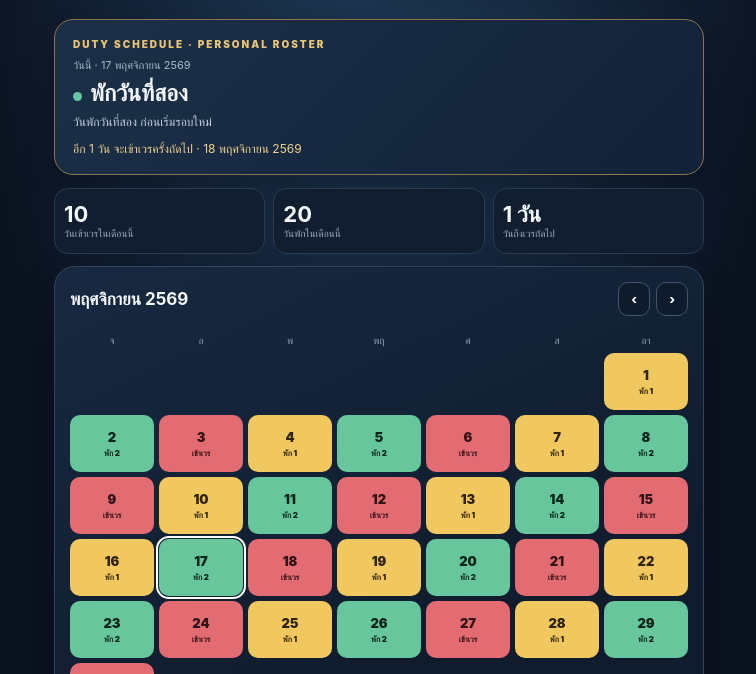
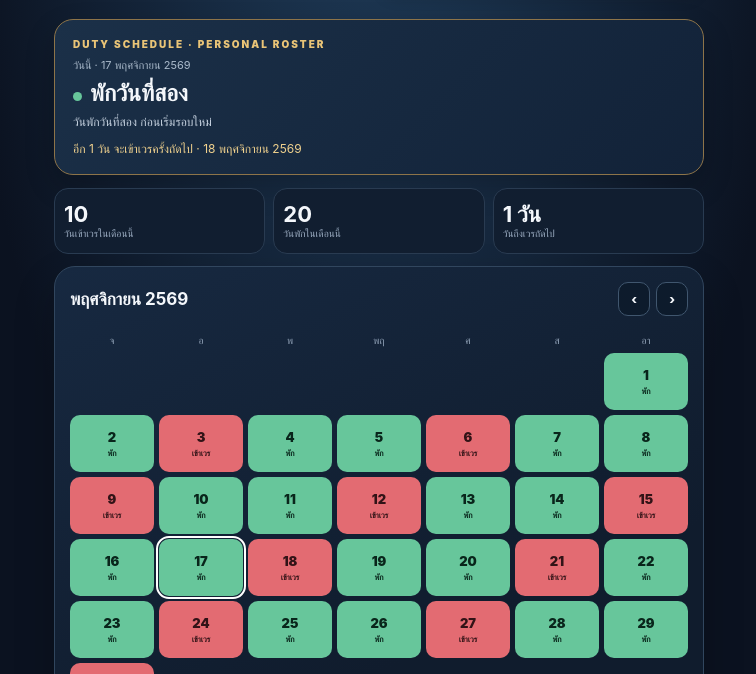
Before and after one commit to tanktank341-netizen/mission-inspector-public, a plain HTML site: page index.html in a window 1280 px wide. Both pictures are taken after a click on the button "🗓 DUTY SCHEDULE". Shown: the part 120-794 px from the top of the page, without its empty margins (261-1017 px from the left). Drawn offline with Linux system fonts and the light colour scheme.

Commit message:
Simplify rest days to one green Rest status and button

```diff
--- a/index.html
+++ b/index.html
@@ -157,7 +157,7 @@ body.focus-open{overflow:hidden}
 .duty-day .duty-num{font-size:13px;font-weight:900}
 .duty-day .duty-tag{font-size:8px;font-weight:900;line-height:1}
 .duty-day.work{background:#e36b72;color:#321317}
-.duty-day.rest1{background:#f0c85f;color:#30250a}
+.duty-day.rest1{background:#67c69b;color:#09251b}
 .duty-day.rest2{background:#67c69b;color:#09251b}
 .duty-day.empty{background:transparent}
 .duty-day.outside{background:#1a2a40;color:#71839a}
@@ -547,7 +547,7 @@ show();
   const override=dutyRestOverrides[key];
   if(override){
    const kind=override===true?"rest1":override;
-   const labels={work:["เข้าเวร 24 ชั่วโมง","08:00 น. – 08:00 น. ของวันถัดไป"],rest1:["พักวันแรก","วันพักหลังเข้าเวร"],rest2:["พักวันที่สอง","วันพักวันที่สอง ก่อนเริ่มรอบใหม่"]};
+   const labels={work:["เข้าเวร 24 ชั่วโมง","08:00 น. – 08:00 น. ของวันถัดไป"],rest:["พัก","กำหนดเป็นวันพัก"],rest1:["พัก","วันพักหลังเข้าเวร"],rest2:["พัก","วันพักวันที่สอง ก่อนเริ่มรอบใหม่"]};
    if(labels[kind])return {kind,label:labels[kind][0],detail:labels[kind][1]+" · กำหนดเอง",custom:true};
   }
   return base;
@@ -556,7 +556,7 @@ show();
  function renderDuty(){
   const today=dateOnly(new Date()),todayState=dutyState(today);
   byId("dutyTodayLabel").textContent="วันนี้ · "+dutyThaiDate(today);
-  const colors={work:"#e36b72",rest1:"#f0c85f",rest2:"#67c69b",outside:"#9aabc0"};
+  const colors={work:"#e36b72",rest:"#67c69b",rest1:"#67c69b",rest2:"#67c69b",outside:"#9aabc0"};
   byId("dutyTodayStatus").innerHTML='<span style="display:inline-block;width:9px;height:9px;border-radius:50%;background:'+colors[todayState.kind]+';margin-right:8px"></span>'+todayState.label;
   byId("dutyTodayDetail").textContent=todayState.detail;
   let nextDays=null,nextDate=null;
@@ -574,7 +574,7 @@ show();
    const b=document.createElement("button");b.type="button";b.className="duty-day "+st.kind;
    if(d.getTime()===today.getTime())b.classList.add("today");
    if(d.getTime()===dutySelected.getTime())b.classList.add("selected");
-   const tag=st.kind==="work"?"เข้าเวร":st.kind==="rest1"?"พัก 1":st.kind==="rest2"?"พัก 2":"";
+   const tag=st.kind==="work"?"เข้าเวร":(st.kind==="rest"||st.kind==="rest1"||st.kind==="rest2")?"พัก":"";
    const dayKey=dateKey(d),shopVisit=goldShopVisits[dayKey],mission=calendarMissions[dayKey]||"";
    // ภารกิจหรือร้านทองที่บันทึกไว้จะแทนป้ายสถานะเดิม และทำให้วันนั้นเป็นสีแดง
    if(mission||shopVisit)b.classList.add("mission-work");
@@ -591,8 +591,7 @@ show();
   const canEdit=selectedState.kind!=="outside";
   const actions=canEdit?'<div class="duty-edit-actions">'+
    '<button type="button" class="set-work" id="setDutyWork">🔴 กำหนดเป็นวันเข้าเวร</button>'+
-   '<button type="button" class="set-rest1" id="setDutyRest1">🟡 กำหนดเป็นวันพัก 1</button>'+
-   '<button type="button" class="set-rest2" id="setDutyRest2">🟢 กำหนดเป็นวันพัก 2</button>'+
+   '<button type="button" class="set-rest2" id="setDutyRest">🟢 กำหนดเป็นวันพัก</button>'+
    '<button type="button" class="remove-rest" id="resetDutyDay" '+(hasOverride?'':'disabled')+'>↶ คืนค่าตารางเวรเดิม</button>'+
    '</div><div class="duty-edit-note">เลือกประเภทวันเพื่อเพิ่มหรือแก้ไขได้ทันที · ปุ่มคืนค่าจะลบการแก้ไขเฉพาะวันที่เลือก และกลับไปใช้รอบเวรปกติ</div>':'';
   const currentMission=calendarMissions[selectedKey]||"";
@@ -612,10 +611,9 @@ show();
   if(saveMission)saveMission.addEventListener("click",()=>{const value=missionInput.value.trim();if(!value){alert("กรุณากรอกชื่อภารกิจ");return;}calendarMissions[selectedKey]=value;saveCalendarMissions();renderDuty();});
   if(deleteMission)deleteMission.addEventListener("click",()=>{delete calendarMissions[selectedKey];saveCalendarMissions();renderDuty();});
   const setDay=(kind)=>{dutyRestOverrides[selectedKey]=kind;saveDutyOverrides();renderDuty();};
-  const workBtn=byId("setDutyWork"),rest1Btn=byId("setDutyRest1"),rest2Btn=byId("setDutyRest2"),resetBtn=byId("resetDutyDay");
+  const workBtn=byId("setDutyWork"),restBtn=byId("setDutyRest"),resetBtn=byId("resetDutyDay");
   if(workBtn)workBtn.addEventListener("click",()=>setDay("work"));
-  if(rest1Btn)rest1Btn.addEventListener("click",()=>setDay("rest1"));
-  if(rest2Btn)rest2Btn.addEventListener("click",()=>setDay("rest2"));
+  if(restBtn)restBtn.addEventListener("click",()=>setDay("rest"));
   if(resetBtn)resetBtn.addEventListener("click",()=>{delete dutyRestOverrides[selectedKey];saveDutyOverrides();renderDuty();});
   const shopToggle=byId("toggleGoldShop"),shopChoices=byId("goldShopChoices");
   if(shopToggle)shopToggle.addEventListener("click",()=>{shopChoices.style.display=shopChoices.style.display==="none"?"flex":"none";});
```
